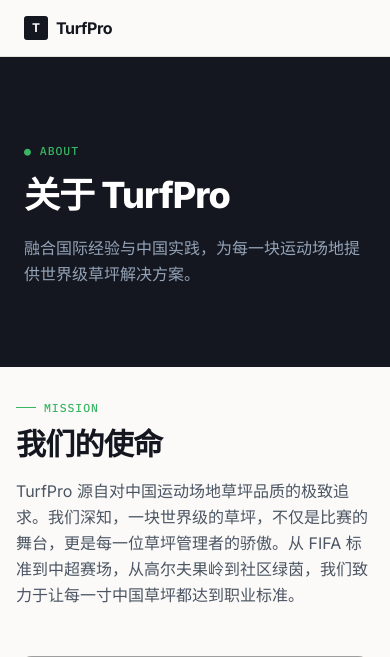
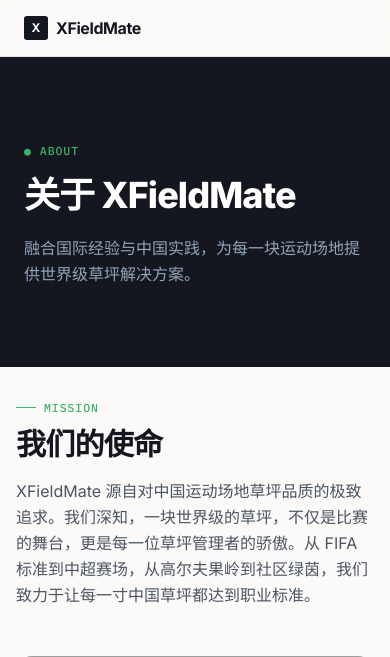
Before and after one commit to liuheming758505-crypto/turfpro, a Flask app: page /about in a window 390 px wide. Shown: the top 657 px of the page. Run offline with Flask 3, Linux system fonts and the light colour scheme; data comes from the database, SQL or seed files in the repository; some libraries are stand-ins or nearby versions; grey boxes are pictures that could not be loaded.

Commit message:
rebrand: TurfPro → XFieldMate

```diff
--- a/models.py
+++ b/models.py
@@ -1,4 +1,4 @@
-"""Full data models for TurfPro"""
+"""Full data models for XFieldMate"""
 from flask_sqlalchemy import SQLAlchemy
 from flask_login import UserMixin
 from werkzeug.security import generate_password_hash, check_password_hash
@@ -246,7 +246,7 @@ def seed_data():
     news = [
         ('2026年中国足球场草坪养护行业趋势报告','随着中超联赛职业化程度提升，运动场地草坪养护行业正迎来高速发展期。报告指出，2026年市场规模有望突破80亿元。','赵明义','中国草坪网'),
         ('FIFA Quality Pro认证标准更新：2026版解读','FIFA最新发布的场地认证标准在草坪密度、根系深度、排水速率等指标上提出了更高要求。','李振华','体育设施报'),
-        ('世界杯球场草坪技术深度解析','从2022卡塔尔世界杯到2026美加墨，球场草坪技术在应对极端气候方面取得了哪些突破？','王磊','TurfPro'),
+        ('世界杯球场草坪技术深度解析','从2022卡塔尔世界杯到2026美加墨，球场草坪技术在应对极端气候方面取得了哪些突破？','王磊','XFieldMate'),
         ('南方高尔夫球场夏季草坪养护要点','夏季高温高湿季节，暖季型草果岭如何保证推杆品质？专家分享实战经验。','陈思远','高尔夫周刊'),
         ('智慧灌溉：AI赋能草坪精准用水','基于土壤传感器和气象数据的智能灌溉系统，可节水30%以上，正在成为专业球场的标配。','周明','灌溉技术'),
     ]
--- a/templates/about.html
+++ b/templates/about.html
@@ -4,7 +4,7 @@
     <div class="max-w-7xl mx-auto px-6 py-20">
         <div class="max-w-3xl reveal">
             <div class="eyebrow mb-4" style="color:#3ab564"><span>●</span><span>ABOUT</span></div>
-            <h1 class="text-4xl lg:text-5xl font-extrabold text-white tracking-tight mb-5">关于 TurfPro</h1>
+            <h1 class="text-4xl lg:text-5xl font-extrabold text-white tracking-tight mb-5">关于 XFieldMate</h1>
             <p class="text-slate-400 text-base lg:text-lg max-w-xl leading-relaxed">融合国际经验与中国实践，为每一块运动场地提供世界级草坪解决方案。</p>
         </div>
     </div>
@@ -15,7 +15,7 @@
         <div>
             <div class="section-label">MISSION</div>
             <h2 class="text-3xl font-extrabold tracking-tight mb-4">我们的使命</h2>
-            <p class="text-gray-600 leading-relaxed">TurfPro 源自对中国运动场地草坪品质的极致追求。我们深知，一块世界级的草坪，不仅是比赛的舞台，更是每一位草坪管理者的骄傲。从 FIFA 标准到中超赛场，从高尔夫果岭到社区绿茵，我们致力于让每一寸中国草坪都达到职业标准。</p>
+            <p class="text-gray-600 leading-relaxed">XFieldMate 源自对中国运动场地草坪品质的极致追求。我们深知，一块世界级的草坪，不仅是比赛的舞台，更是每一位草坪管理者的骄傲。从 FIFA 标准到中超赛场，从高尔夫果岭到社区绿茵，我们致力于让每一寸中国草坪都达到职业标准。</p>
         </div>
         <div class="h-80 rounded-2xl overflow-hidden"><img src="https://images.unsplash.com/photo-1574629810360-7efbbe195018?w=700&h=500&fit=crop&q=75&auto=format" class="w-full h-full object-cover"></div>
     </div>
--- a/templates/admin/edit_news.html
+++ b/templates/admin/edit_news.html
@@ -5,7 +5,7 @@
     <div><label class="text-sm font-semibold text-gray-700 mb-1.5 block">标题 *</label><input name="title" value="{{ item.title if item else '' }}" class="input" required placeholder="资讯标题"></div>
     <div class="grid grid-cols-2 gap-4">
       <div><label class="text-sm font-semibold text-gray-700 mb-1.5 block">作者</label><input name="author" value="{{ item.author if item else '编辑部' }}" class="input"></div>
-      <div><label class="text-sm font-semibold text-gray-700 mb-1.5 block">来源</label><input name="source" value="{{ item.source if item else 'TurfPro' }}" class="input"></div>
+      <div><label class="text-sm font-semibold text-gray-700 mb-1.5 block">来源</label><input name="source" value="{{ item.source if item else 'XFieldMate' }}" class="input"></div>
     </div>
     <div><label class="text-sm font-semibold text-gray-700 mb-1.5 block">配图 URL</label><input name="image_url" value="{{ item.image_url if item else '' }}" class="input" placeholder="https://images.unsplash.com/photo-..."></div>
     <div><label class="text-sm font-semibold text-gray-700 mb-1.5 block">内容 *</label><textarea name="content" rows="12" class="input" required placeholder="资讯内容">{{ item.content if item else '' }}</textarea></div>
--- a/templates/base.html
+++ b/templates/base.html
@@ -3,8 +3,8 @@
 <head>
     <meta charset="UTF-8">
     <meta name="viewport" content="width=device-width, initial-scale=1.0">
-    <meta name="description" content="TurfPro — 中国专业运动场地草坪养护平台。产品、技术、资讯一站式服务。">
-    <title>{% block title %}TurfPro — 专业草坪养护{% endblock %}</title>
+    <meta name="description" content="XFieldMate — 中国专业运动场地草坪养护平台。产品、技术、资讯一站式服务。">
+    <title>{% block title %}XFieldMate — 专业草坪养护{% endblock %}</title>
     <script src="https://cdn.tailwindcss.com"></script>
     <link rel="preconnect" href="https://fonts.googleapis.com">
     <link rel="preconnect" href="https://fonts.gstatic.com" crossorigin>
@@ -104,8 +104,8 @@
         <div class="max-w-7xl mx-auto px-6">
             <div class="flex justify-between items-center h-14">
                 <a href="/" class="flex items-center gap-2">
-                    <span class="inline-flex items-center justify-center w-6 h-6 bg-ink text-white text-xs font-bold" style="border-radius:3px">T</span>
-                    <span class="font-bold text-base tracking-tight">TurfPro</span>
+                    <span class="inline-flex items-center justify-center w-6 h-6 bg-ink text-white text-xs font-bold" style="border-radius:3px">X</span>
+                    <span class="font-bold text-base tracking-tight">XFieldMate</span>
                 </a>
                 <div class="hidden md:flex items-center space-x-6">
                     <a href="/" class="text-[13px] font-medium text-slate-600 hover:text-ink">首页</a>
@@ -142,7 +142,7 @@
         <div class="max-w-6xl mx-auto px-4">
             <div class="grid md:grid-cols-5 gap-12 mb-16">
                 <div class="md:col-span-2">
-                    <span class="text-white text-xl font-bold">🌱 TurfPro</span>
+                    <span class="text-white text-xl font-bold">🌱 XFieldMate</span>
                     <p class="mt-4 text-sm leading-relaxed">中国专业运动场地草坪养护平台。<br>为球场管理者和草坪从业者提供<br>产品、技术、资讯一站式服务。</p>
                 </div>
                 <div style="display:none"><h4 class="text-gray-400 text-xs font-semibold tracking-wider uppercase mb-5">产品</h4>
@@ -168,7 +168,7 @@
                 </ul></div>
             </div>
             <div class="border-t border-slate-800 pt-8 text-center text-xs text-slate-600">
-                © {{ current_year }} TurfPro · All rights reserved.
+                © {{ current_year }} XFieldMate · All rights reserved.
             </div>
         </div>
     </footer>
--- a/templates/contact.html
+++ b/templates/contact.html
@@ -14,7 +14,7 @@
     <div class="grid md:grid-cols-5 gap-4">
         <div class="md:col-span-2 space-y-4 reveal">
             <div class="card p-6 flex items-center gap-4"><div class="w-10 h-10 rounded-xl bg-emerald-50 flex items-center justify-center text-lg">📍</div><div><h3 class="font-bold text-sm">地址</h3><p class="text-gray-500 text-sm">中国 · 成都</p></div></div>
-            <div class="card p-6 flex items-center gap-4"><div class="w-10 h-10 rounded-xl bg-emerald-50 flex items-center justify-center text-lg">📧</div><div><h3 class="font-bold text-sm">邮箱</h3><p class="text-gray-500 text-sm">contact@turfpro.cn</p></div></div>
+            <div class="card p-6 flex items-center gap-4"><div class="w-10 h-10 rounded-xl bg-emerald-50 flex items-center justify-center text-lg">📧</div><div><h3 class="font-bold text-sm">邮箱</h3><p class="text-gray-500 text-sm">contact@xfieldmate.cn</p></div></div>
             <div class="card p-6 flex items-center gap-4"><div class="w-10 h-10 rounded-xl bg-emerald-50 flex items-center justify-center text-lg">📞</div><div><h3 class="font-bold text-sm">电话</h3><p class="text-gray-500 text-sm">028-XXXX-XXXX</p></div></div>
         </div>
         <div class="md:col-span-3 reveal">
--- a/templates/diagnose.html
+++ b/templates/diagnose.html
@@ -1,5 +1,5 @@
 {% extends "base.html" %}
-{% block title %}病虫草害诊断库 - TurfPro{% endblock %}
+{% block title %}病虫草害诊断库 - XFieldMate{% endblock %}
 {% block content %}
 <!-- Hero -->
 <section style="background:#14171f">
--- a/templates/forum.html
+++ b/templates/forum.html
@@ -1,12 +1,12 @@
 {% extends "base.html" %}
-{% block title %}论坛 - TurfPro{% endblock %}
+{% block title %}论坛 - XFieldMate{% endblock %}
 {% block content %}
 <section style="background:#14171f">
     <div class="max-w-7xl mx-auto px-6 py-20">
         <div class="max-w-3xl reveal">
             <div class="eyebrow mb-4" style="color:#3ab564"><span>●</span><span>COMMUNITY · {{ current_cat.name if current_cat else '全部讨论' }}</span></div>
             <h1 class="text-4xl lg:text-5xl font-extrabold text-white tracking-tight mb-5">
-                TurfPro <em class="not-italic text-gradient">技术社区</em>
+                XFieldMate <em class="not-italic text-gradient">技术社区</em>
             </h1>
             <p class="text-slate-400 text-base lg:text-lg max-w-xl leading-relaxed mb-8">
                 {{ current_cat.description if current_cat else '与全国草坪从业者交流养护技术、场地难题与实战经验。' }}
--- a/templates/iguide.html
+++ b/templates/iguide.html
@@ -15,7 +15,7 @@
         <div class="card p-8"><h3 class="font-bold text-lg mb-3">🌅 最佳灌溉时间</h3><p class="text-gray-600 text-sm leading-relaxed">最佳时段：清晨 4:00-8:00。此时风速小、蒸发少、水压足。避免傍晚或夜间浇水，会延长叶片结露时间，增加病害风险。</p></div>
         <div class="card p-8"><h3 class="font-bold text-lg mb-3">📊 用水量参考</h3><p class="text-gray-600 text-sm leading-relaxed">运动场草坪每周需水约 25-35mm（含降雨）。夏季高温可增至 40mm/周。可通过土壤湿度计或取土检测判断是否需要灌溉。</p></div>
         <div class="card p-8"><h3 class="font-bold text-lg mb-3">🔍 灌溉均匀度</h3><p class="text-gray-600 text-sm leading-relaxed">理想的水分布均匀系数(DuLQ)应 > 0.8。定期检查喷头覆盖和压力，确保无干斑/积水区。每周做一次"罐子测试"验证均匀度。</p></div>
-        <div class="card p-8"><h3 class="font-bold text-lg mb-3">🧠 智能灌溉建议</h3><p class="text-gray-600 text-sm leading-relaxed">配合土壤传感器和气象数据，AI 可自动调整灌溉计划。TurfPro 推荐：春秋季每周 2-3 次深灌，夏季每周 4-5 次，冬季保墒即可。</p></div>
+        <div class="card p-8"><h3 class="font-bold text-lg mb-3">🧠 智能灌溉建议</h3><p class="text-gray-600 text-sm leading-relaxed">配合土壤传感器和气象数据，AI 可自动调整灌溉计划。XFieldMate 推荐：春秋季每周 2-3 次深灌，夏季每周 4-5 次，冬季保墒即可。</p></div>
     </div>
     <a href="/tools" class="text-sm text-emerald-600 font-semibold hover:underline">← 返回工具箱</a>
 </section>
--- a/templates/index.html
+++ b/templates/index.html
@@ -16,7 +16,7 @@
                     digital experiences
                 </h1>
                 <p class="text-slate-300 text-base lg:text-lg max-w-lg mb-8 leading-relaxed">
-                    TurfPro 是为中国草坪管理者打造的专业平台——把产品、技术、诊断、内容、社区统一在同一个系统里。
+                    XFieldMate 是为中国草坪管理者打造的专业平台——把产品、技术、诊断、内容、社区统一在同一个系统里。
                 </p>
                 <div class="flex flex-wrap gap-3">
                     <a href="/diagnose" class="btn btn-accent text-sm !px-6 !py-3">查看诊断库</a>
--- a/templates/login.html
+++ b/templates/login.html
@@ -6,7 +6,7 @@
             <div class="text-center mb-4">
                 <span class="text-5xl mb-4 block">🌱</span>
                 <h1 class="text-2xl font-bold">欢迎回来</h1>
-                <p class="text-gray-500 text-sm mt-1">登录 TurfPro 专业草坪社区</p>
+                <p class="text-gray-500 text-sm mt-1">登录 XFieldMate 专业草坪社区</p>
             </div>
             <form method="POST" class="space-y-4">
                 <input type="text" name="username" placeholder="用户名" class="input" required>
--- a/templates/post.html
+++ b/templates/post.html
@@ -1,4 +1,4 @@
-{% extends "base.html" %}{% block title %}{{ post.title }} - TurfPro{% endblock %}{% block content %}
+{% extends "base.html" %}{% block title %}{{ post.title }} - XFieldMate{% endblock %}{% block content %}
 <div class="max-w-4xl mx-auto px-4 py-6 reveal">
     <nav class="text-sm text-gray-400 mb-3"><a href="/forum" class="hover:text-emerald-600">社区</a> / <span class="text-gray-600">{{ post.title|truncate(25) }}</span></nav>
     <div class="card p-8 mb-3">
--- a/templates/problem.html
+++ b/templates/problem.html
@@ -1,5 +1,5 @@
 {% extends "base.html" %}
-{% block title %}{{ problem.name }} - 草坪诊断库 - TurfPro{% endblock %}
+{% block title %}{{ problem.name }} - 草坪诊断库 - XFieldMate{% endblock %}
 {% block content %}
 <div class="max-w-5xl mx-auto px-4 py-10">
     <!-- 面包屑 -->
--- a/templates/register.html
+++ b/templates/register.html
@@ -4,7 +4,7 @@
         <div class="card p-8 reveal">
             <div class="text-center mb-4">
                 <span class="text-5xl mb-4 block">🌱</span>
-                <h1 class="text-2xl font-bold">加入 TurfPro</h1>
+                <h1 class="text-2xl font-bold">加入 XFieldMate</h1>
                 <p class="text-gray-500 text-sm mt-1">与全国草坪专业人士一起交流、成长</p>
             </div>
             <form method="POST" class="space-y-4">
```
Also changed, not shown: admin.py (+5 -5 lines).
